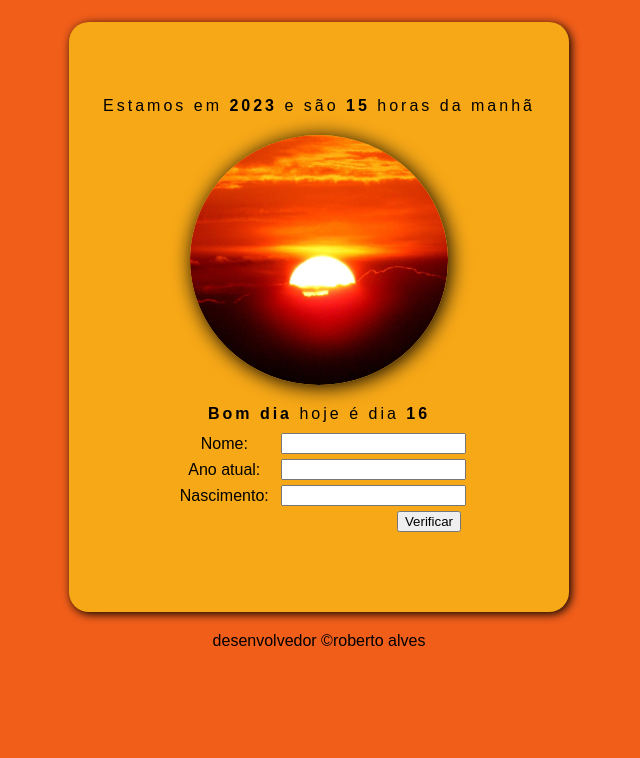
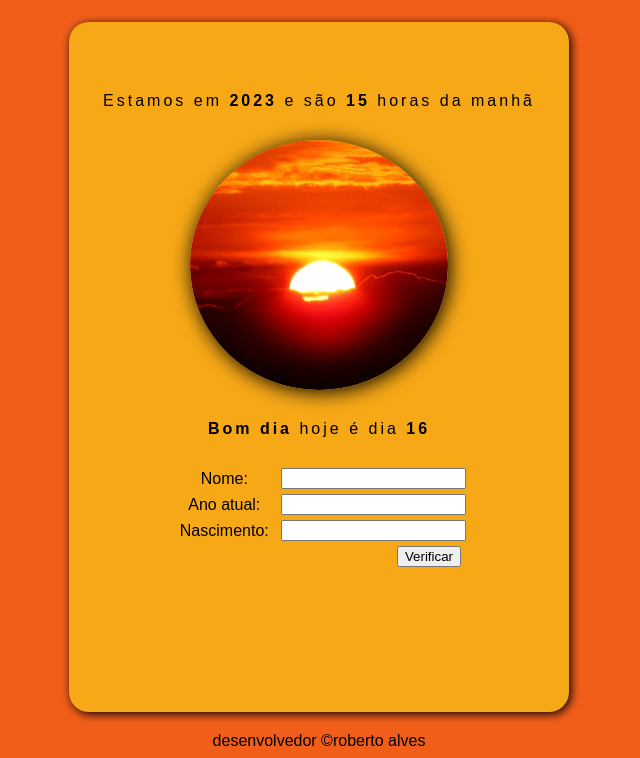
Before and after one commit to robertoalvs/Java-Script-revisao, a PHP site: page / in a window 1280 px wide. Shown: the part 58-816 px from the top of the page, without its empty margins (321-961 px from the left). Before the commit the page ends 704 px from the top, so only its background shows below. Run offline with PHP 8.4, Linux system fonts and the light colour scheme.

Commit message:
atualizado

```diff
--- a/teste.if/css/css.css
+++ b/teste.if/css/css.css
@@ -20,7 +20,7 @@ main {
     justify-content: center;
     align-content: center;
     width: 500px;
-    height: 590px;
+    height: 690px;
     border-radius: 20px;
     background-color: rgb(86, 22, 139);
     margin: 0 auto;
@@ -31,11 +31,12 @@ main {
 #sec {
 
     text-align: center;
+    margin-top: -60px;
 }
 
 #msg {
 
-    margin-bottom: 20px;
+    margin-bottom: 30px;
     letter-spacing: 3px;
 }
 
@@ -46,7 +47,7 @@ main {
     box-shadow: 2px 2px 20px black;
     border-radius: 50%;
     margin: auto;
-    margin-bottom: 20px;
+    margin-bottom: 30px;
     letter-spacing: 3px;
 }
 
@@ -60,6 +61,7 @@ main {
 #res {
 
     letter-spacing: 3px;
+    margin-bottom: 30px;
 }
 
 form {
@@ -88,6 +90,11 @@ input {
     margin-bottom: 5px;
 }
 
+#formulario {
+
+    margin-top: 10px;
+}
+
 
 footer {
 
--- a/teste.if/java/index01.js
+++ b/teste.if/java/index01.js
@@ -4,6 +4,8 @@ function clicar () {
     let nome = document.querySelector('input#inome')
     let anoatual = document.getElementById('iyear')
     let nasc = document.getElementById('inasc')
+
+    let name = nome.value
 
     let n1 = Number(anoatual.value)
     let n2 = Number(nasc.value)
@@ -18,7 +20,7 @@ function clicar () {
 
     } else {
 
-        form.innerHTML = `Seu nome é ${nome} você tem ${soma} anos`
+        form.innerHTML = `Seu nome é ${name} você tem ${soma} anos`
     }
 
 
```
